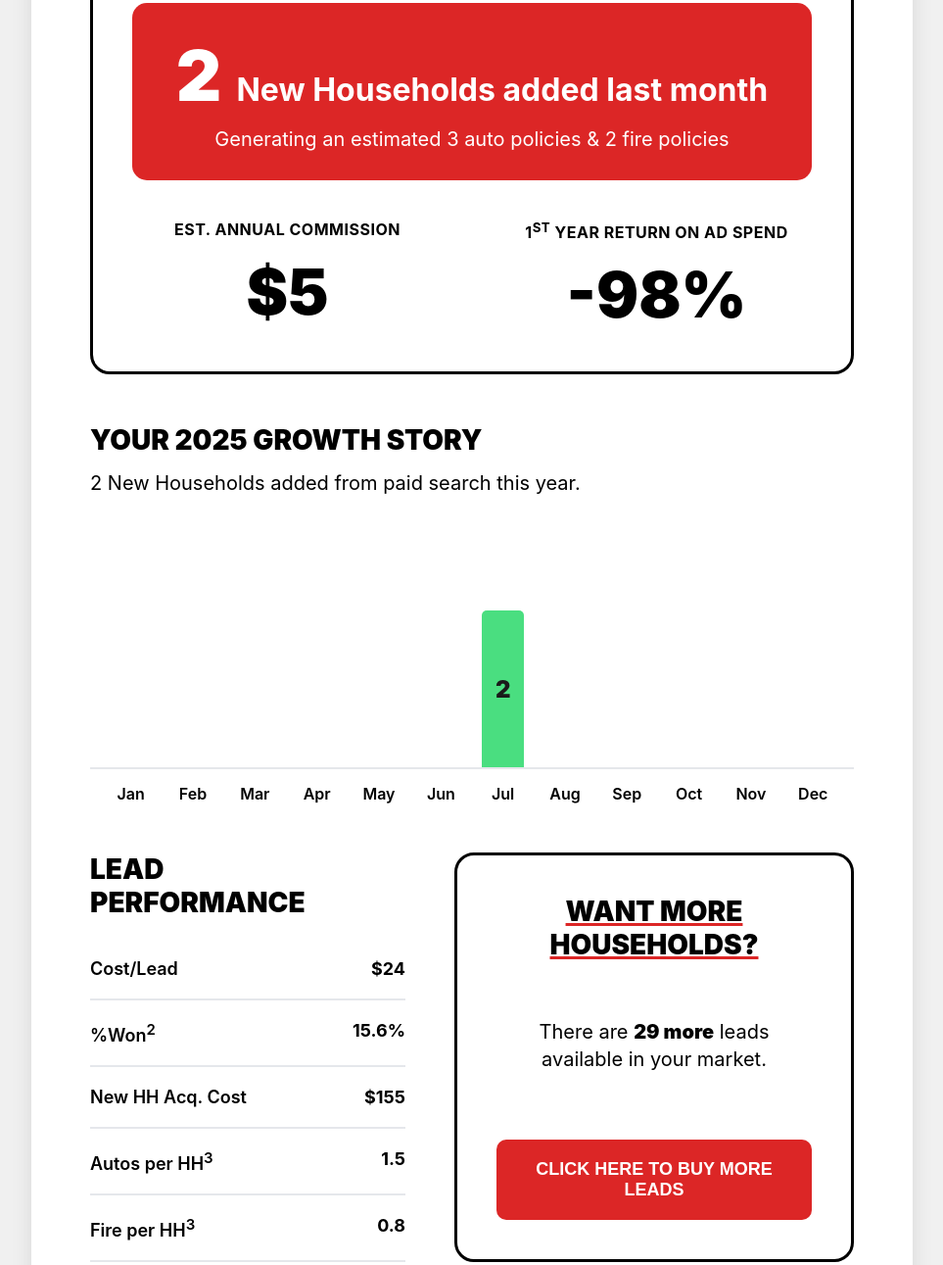
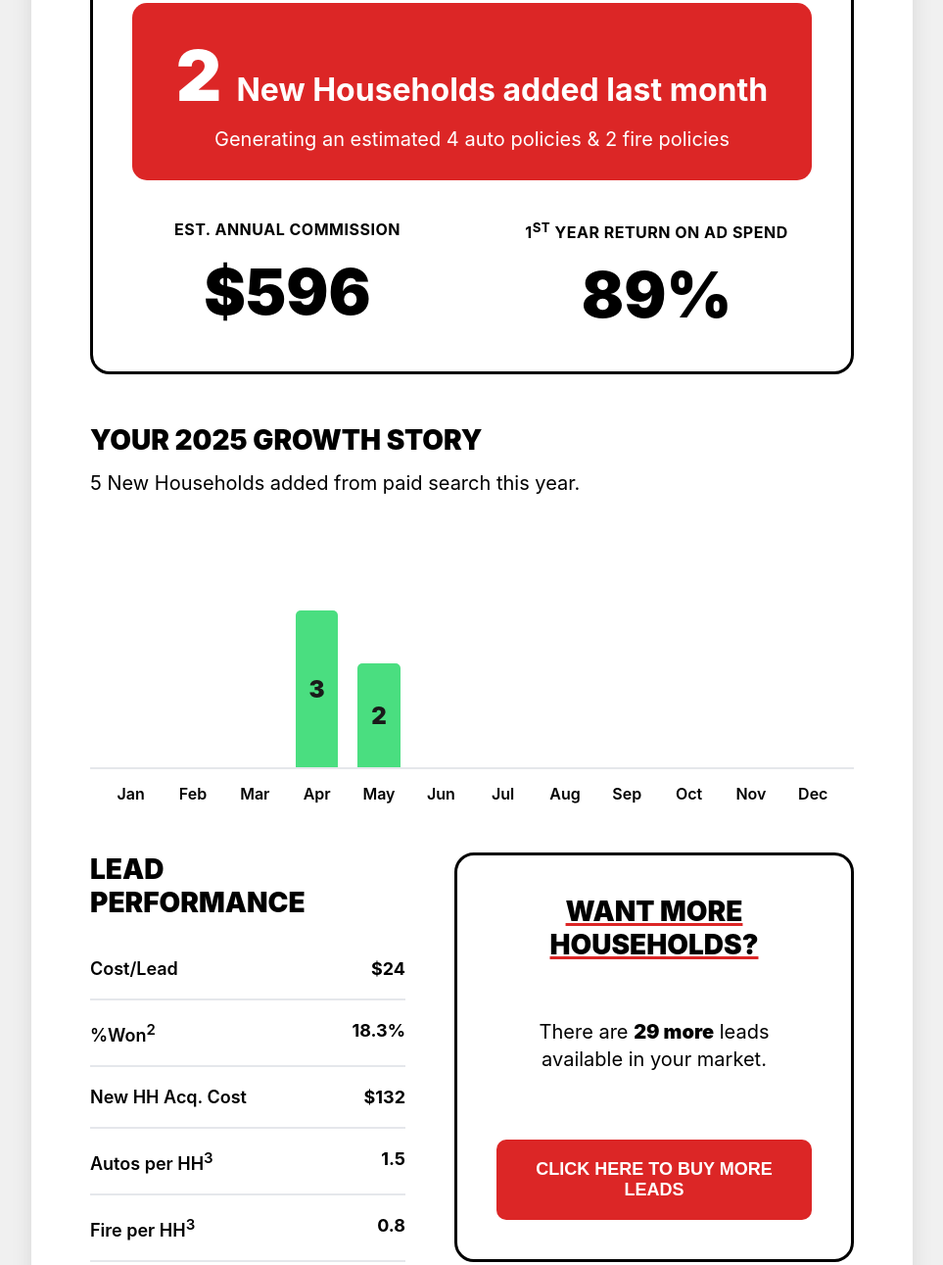
Before and after one commit to jtbrown21/AI_Monthly_Reporting_Reports, a plain HTML site: page Abby-Spachman-2025-07-10.html in a window 1280 px wide. Shown: the part 338-1629 px from the top of the page at 98% size, without its empty margins (158-1121 px from the left). Drawn offline with Linux system fonts and the light colour scheme.

Commit message:
Update report Abby-Spachman-2025-07-10.html - 2025-07-10 13:54:46

```diff
--- a/Abby-Spachman-2025-07-10.html
+++ b/Abby-Spachman-2025-07-10.html
@@ -397,7 +397,7 @@
                 <span class="highlight-text">New Households added last month</span>
             </div>
             <div class="highlight-subtext">
-                Generating an estimated <span class="swap-target" data-field="est_auto">3</span> auto policies
+                Generating an estimated <span class="swap-target" data-field="est_auto">4</span> auto policies
                 & <span class="swap-target" data-field="est_fire">2</span> fire policies
             </div>
         </div>
@@ -405,11 +405,11 @@
         <div class="metrics-row">
             <div class="metric">
                 <div class="metric-label">EST. ANNUAL COMMISSION</div>
-                <div class="metric-value swap-target" data-field="est_annual_commission">$5</div>
+                <div class="metric-value swap-target" data-field="est_annual_commission">$596</div>
             </div>
             <div class="metric">
                 <div class="metric-label">1<sup>ST</sup> YEAR RETURN ON AD SPEND</div>
-                <div class="metric-value"><span class="swap-target" data-field="year1_return">-98%</span></div>
+                <div class="metric-value"><span class="swap-target" data-field="year1_return">89%</span></div>
             </div>
         </div>
     </div>
@@ -417,7 +417,7 @@
         <!-- Growth Story -->
         <div class="growth-section">
             <h2 class="section-title">YOUR 2025 GROWTH STORY</h2>
-            <p class="section-subtitle"><span class="swap-target" data-field="hhs_ytd">2</span> New Households
+            <p class="section-subtitle"><span class="swap-target" data-field="hhs_ytd">5</span> New Households
                 added from paid search this year.</p>
 
             <div class="chart-container">
@@ -431,18 +431,20 @@
                     <div class="chart-bar" style="height: 0px;"></div>
                 </div>
                 <div class="chart-bar-wrapper">
-                    <div class="chart-bar" style="height: 0px;"></div>
+                    <div class="chart-bar" style="height: 160px;">
+                        <span class="chart-bar-value">3</span>
+                    </div>
+                </div>
+                <div class="chart-bar-wrapper">
+                    <div class="chart-bar" style="height: 106px;">
+                        <span class="chart-bar-value">2</span>
+                    </div>
                 </div>
                 <div class="chart-bar-wrapper">
                     <div class="chart-bar" style="height: 0px;"></div>
                 </div>
                 <div class="chart-bar-wrapper">
                     <div class="chart-bar" style="height: 0px;"></div>
-                </div>
-                <div class="chart-bar-wrapper">
-                    <div class="chart-bar" style="height: 160px;">
-                        <span class="chart-bar-value">2</span>
-                    </div>
                 </div>
                 <div class="chart-bar-wrapper">
                     <div class="chart-bar" style="height: 0px;"></div>
@@ -489,11 +491,11 @@
                     </div>
                     <div class="lead-metric-row">
                         <span class="lead-metric-label">%Won<sup>2</sup></span>
-                        <span class="lead-metric-value swap-target" data-field="%won">15.6%</span>
+                        <span class="lead-metric-value swap-target" data-field="%won">18.3%</span>
                     </div>
                     <div class="lead-metric-row">
                         <span class="lead-metric-label">New HH Acq. Cost</span>
-                        <span class="lead-metric-value swap-target" data-field="new_hh_cost">$155</span>
+                        <span class="lead-metric-value swap-target" data-field="new_hh_cost">$132</span>
                     </div>
                     <div class="lead-metric-row">
                         <span class="lead-metric-label">Autos per HH<sup>3</sup></span>
```
Also changed, not shown: index.html (+14 -12 lines).
